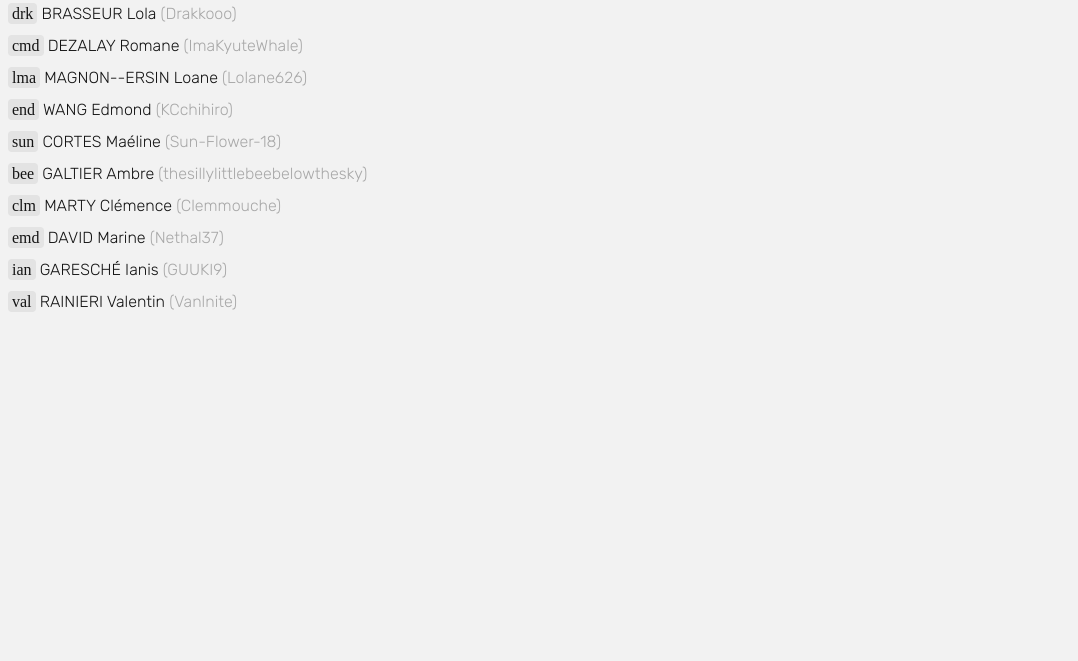
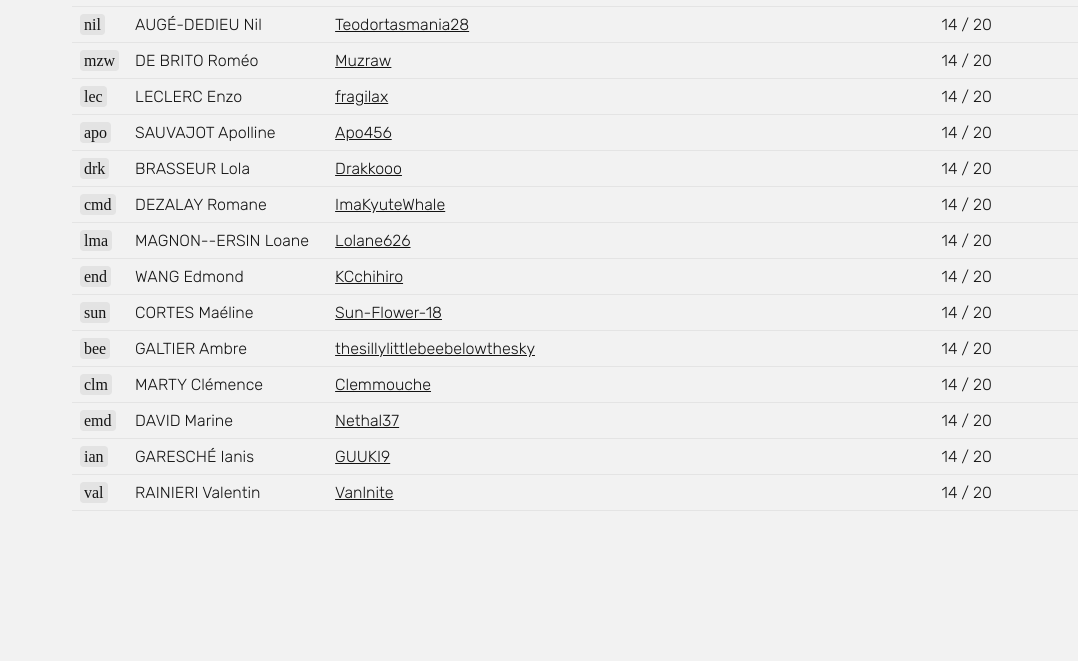
Before and after one commit to jniac/GD1_Playground_2425, a website with bundled scripts: page Web/evaluation/index.html in a window 1280 px wide. Shown: the part 139-800 px from the top of the page, without its empty margins (0-1078 px from the left). Built offline with nearby package versions, Linux system fonts and the light colour scheme; a web font is replaced by a local one.

Commit message:
Web evaluation 0

```diff
--- a/Web/evaluation/eval-0.yaml
+++ b/Web/evaluation/eval-0.yaml
@@ -1,6 +1,7 @@
 info:
   title: Évaluation 0
   date: 2021-09-17
+  coefficient: 1
   comment: >-
     Pré-rendu, test du workflow (git, GitHub).
 
--- a/Web/evaluation/index.html
+++ b/Web/evaluation/index.html
@@ -9,6 +9,9 @@
 </head>
 
 <body>
+  <header>
+    <h1>SDG-GD1-2425</h1>
+  </header>
   <script type="module" src="main.js"></script>
 </body>
 
--- a/Web/evaluation/main.js
+++ b/Web/evaluation/main.js
@@ -15,20 +15,67 @@ async function fetchYaml(url) {
  * @type {import('./types.d.ts').Promotion}
  */
 const promotion = await fetchYaml('../promotion.yaml')
+
+/**
+ * @type {{
+ *   info: import('./types.d.ts').EvaluationInfo
+ *   evaluations: import('./types.d.ts').SimpleEvaluation[]
+ * }}
+ */
 const eval0 = await fetchYaml('./eval-0.yaml')
 
+const table = document.createElement('table')
+document.body.appendChild(table)
 
-
-for (const [index, student] of promotion.students.entries()) {
-  const div = document.createElement('div')
-  div.innerHTML = /* html */ `
-    <div class="row">
-      <div class="student-id">
-        <span class="mono tag">${student.prefix}</span>
-        <span>${student.name}</span>
-        <span style="opacity: 0.33;">(${student.github})</span>
-      </div>
-    </div>
+table.innerHTML = /* html */ `
+  <thead>
+    <tr>
+      <th class="prefix">
+        <span class="mono tag">
+          pfx
+        </span>
+      </th>
+      <th class="name">
+        <span>
+          Student
+        </span>
+      </th>
+      <th>
+        <span>
+          github
+        </span>
+      </th>
+      <th>
+        <span>
+          Eval #0 (${eval0.info.coefficient})
+        </span>
+      </th>
+    </tr>
+  </thead>
+  <tbody>
+    ${promotion.students.map(generateStudentRow).join('\n')}
+  </tbody>
+`
+function generateStudentRow(student, index) {
+  const e0 = eval0.evaluations.find(e => e.prefix === student.prefix)
+  return /* html */ `
+    <tr>
+      <td class="prefix">
+        <span class="mono tag">
+          ${student.prefix}
+        </span>
+      </td>
+      <td class="name">
+        ${student.name}
+      </td>
+      <td>
+        <a href="https://github.com/${student.github}">
+          ${student.github}
+        </a>
+      </td>
+      <td>
+        ${e0.grade} / 20
+      </td>
+    </tr>
   `
-  document.body.appendChild(div)
 }
--- a/Web/evaluation/style/index.css
+++ b/Web/evaluation/style/index.css
@@ -25,6 +25,30 @@ body {
   font-family: "Rubik", serif;
   font-optical-sizing: auto;
   font-weight: 200;
+
+  padding: 4em;
+}
+
+table {
+  border-collapse: collapse;
+  width: 100%;
+}
+
+table th {
+  text-align: left;
+}
+
+table th, table td {
+  padding: 8px;
+  border-bottom: 1px solid var(--color-opacity-low);
+}
+
+*:is(th, td).prefix {
+  width: 50px;
+}
+
+*:is(th, td).name {
+  width: 200px;
 }
 
 .mono {
@@ -37,3 +61,8 @@ body {
   border-radius: 4px;
   background-color: var(--color-opacity-low);
 }
+
+a {
+  color: inherit;
+  text-decoration: underline;
+}
```
Also changed, not shown: Web/evaluation/types.d.ts (+14 -0 lines), 1 other file.
